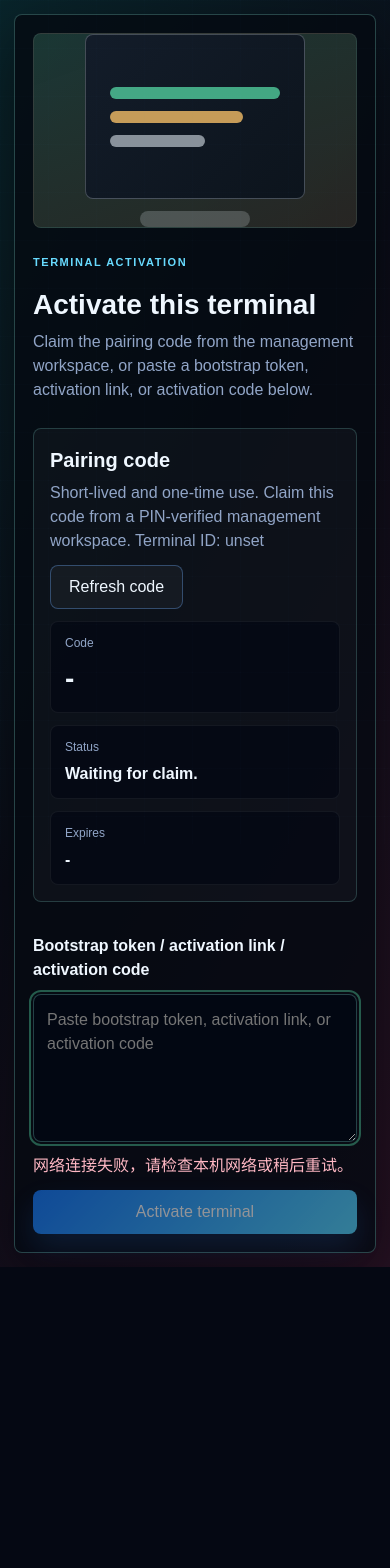
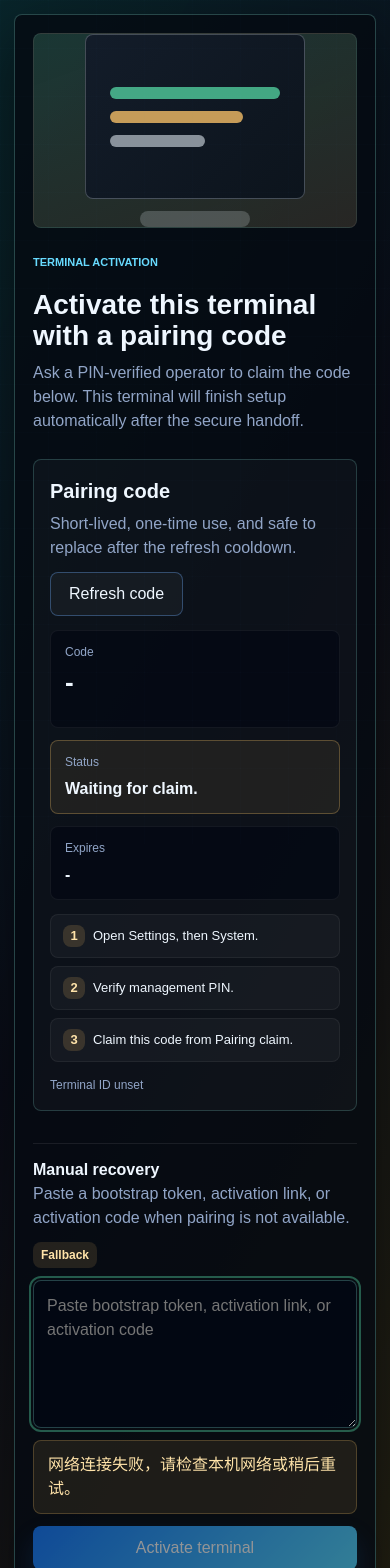
Before and after one commit to jackalwonder/smart_home, a React (Vite) app in the folder frontend/: page /editor in a window 390 px wide. Shown: the top 1568 px of the page. Before the commit the page ends 1267 px from the top, so only its background shows below. Built offline with nearby package versions, Linux system fonts and the light colour scheme; no server answers.

Commit message:
polish activation delivery UI (#31)

```diff
--- a/frontend/src/components/settings/TerminalBootstrapTokenPanel.tsx
+++ b/frontend/src/components/settings/TerminalBootstrapTokenPanel.tsx
@@ -130,6 +130,20 @@ export function TerminalBootstrapTokenPanel({
       ]}
       title="Bootstrap token"
     >
+      <ol className="delivery-steps" aria-label="Bootstrap delivery steps">
+        <li>
+          <strong>Select terminal</strong>
+          <span>Choose the device being delivered, reinstalled, or recovered.</span>
+        </li>
+        <li>
+          <strong>Create or reset</strong>
+          <span>Generate a fresh bootstrap token for this terminal only.</span>
+        </li>
+        <li>
+          <strong>Hand off safely</strong>
+          <span>Prefer QR code, then activation link, then activation code.</span>
+        </li>
+      </ol>
       <label className="form-field">
         <span>目标终端</span>
         <select
@@ -174,7 +188,7 @@ export function TerminalBootstrapTokenPanel({
             <div>
               <h4>本次签发结果</h4>
               <p className="muted-copy">
-                请尽快完成终端激活。离开此页后，这里不会再次展示令牌原文。
+                请尽快完成终端激活。离开此页后，这里不会再次展示令牌原文；现场优先交付二维码或激活链接。
               </p>
             </div>
             <button className="button button--ghost" onClick={onCopy} type="button">
@@ -203,6 +217,7 @@ export function TerminalBootstrapTokenPanel({
           </dl>
           <div className="bootstrap-token-delivery">
             <div className="bootstrap-token-delivery__qr">
+              <span className="delivery-method-label">Recommended</span>
               {qrCodeDataUrl ? (
                 <img
                   alt="终端激活二维码"
@@ -218,6 +233,7 @@ export function TerminalBootstrapTokenPanel({
             </div>
             <div className="bootstrap-token-delivery__code">
               <div>
+                <span className="delivery-method-label">Manual entry</span>
                 <h4>终端激活码</h4>
                 <p className="muted-copy">
                   当终端无法扫码时，可复制下面的激活码，在激活页直接粘贴。
--- a/frontend/src/components/settings/TerminalPairingClaimPanel.tsx
+++ b/frontend/src/components/settings/TerminalPairingClaimPanel.tsx
@@ -23,10 +23,24 @@ export function TerminalPairingClaimPanel({
       eyebrow="Terminal install"
       description="After PIN verification, enter the one-time pairing code shown on the terminal. The terminal receives its bootstrap token automatically."
     >
+      <ol className="delivery-steps" aria-label="Pairing claim steps">
+        <li>
+          <strong>Verify PIN</strong>
+          <span>Confirm management access before claiming a terminal.</span>
+        </li>
+        <li>
+          <strong>Enter code</strong>
+          <span>Use the latest code shown on the unactivated terminal.</span>
+        </li>
+        <li>
+          <strong>Confirm activation</strong>
+          <span>The terminal signs in automatically after handoff.</span>
+        </li>
+      </ol>
       <label className="form-field">
         <span>Pairing code</span>
         <input
-          className="control-input"
+          className="control-input pairing-claim-input"
           data-testid="pairing-claim-input"
           disabled={claimBusy}
           onChange={(event) => onChangePairingCode(event.target.value)}
@@ -52,8 +66,8 @@ export function TerminalPairingClaimPanel({
         </p>
       ) : (
         <p className="muted-copy">
-          Use this only during installation or recovery. Pairing codes are short-lived, single-use,
-          and replaced when the terminal issues a new code.
+          Installation and recovery only. Codes are short-lived, single-use, and replaced when the
+          terminal issues a new code.
         </p>
       )}
     </SettingsModuleCard>
--- a/frontend/src/pages/TerminalActivationPage.tsx
+++ b/frontend/src/pages/TerminalActivationPage.tsx
@@ -37,9 +37,9 @@ function formatDateTime(value: string | null | undefined) {
 function pairingStatusCopy(status: string) {
   switch (status) {
     case "CLAIMED":
-      return "Claimed. Waiting for terminal handoff.";
+      return "Claimed. Waiting for secure handoff.";
     case "DELIVERED":
-      return "Activation token delivered. Completing sign-in.";
+      return "Token delivered. Completing sign-in.";
     case "COMPLETED":
       return "Activation already completed.";
     case "EXPIRED":
@@ -48,6 +48,20 @@ function pairingStatusCopy(status: string) {
       return "Pairing code was replaced. Refresh to issue a new one.";
     default:
       return "Waiting for claim.";
+  }
+}
+
+function pairingStatusTone(status: string) {
+  switch (status) {
+    case "CLAIMED":
+    case "DELIVERED":
+    case "COMPLETED":
+      return "success";
+    case "EXPIRED":
+    case "INVALIDATED":
+      return "warning";
+    default:
+      return "waiting";
   }
 }
 
@@ -171,6 +185,8 @@ export function TerminalActivationPage({
   }
 
   const displayError = localError ?? pairingError ?? error;
+  const pairingCode = pairingSession?.pairing_code ?? (pairingBusy ? "Loading..." : "-");
+  const pairingTone = pairingError ? "warning" : pairingStatusTone(pairingStatus);
 
   return (
     <main className="terminal-activation">
@@ -190,11 +206,11 @@ export function TerminalActivationPage({
             id="terminal-activation-title"
             aria-label="激活这台中控"
           >
-            Activate this terminal
+            Activate this terminal with a pairing code
           </h1>
           <p>
-            Claim the pairing code from the management workspace, or paste a bootstrap token,
-            activation link, or activation code below.
+            Ask a PIN-verified operator to claim the code below. This terminal will finish setup
+            automatically after the secure handoff.
           </p>
         </div>
 
@@ -203,8 +219,7 @@ export function TerminalActivationPage({
             <div>
               <h2 id="pairing-title">Pairing code</h2>
               <p className="muted-copy">
-                Short-lived and one-time use. Claim this code from a PIN-verified management
-                workspace. Terminal ID: <span data-testid="pairing-terminal-id">{terminalId}</span>
+                Short-lived, one-time use, and safe to replace after the refresh cooldown.
               </p>
             </div>
             <button
@@ -221,10 +236,10 @@ export function TerminalActivationPage({
             <div className="terminal-activation__pairing-code">
               <span className="terminal-activation__pairing-label">Code</span>
               <strong data-testid="pairing-code-value">
-                {pairingSession?.pairing_code ?? (pairingBusy ? "Loading..." : "-")}
+                {pairingCode}
               </strong>
             </div>
-            <div className="terminal-activation__pairing-meta">
+            <div className={`terminal-activation__pairing-meta is-${pairingTone}`}>
               <span>Status</span>
               <strong data-testid="pairing-status-value">{pairingStatusCopy(pairingStatus)}</strong>
             </div>
@@ -233,14 +248,32 @@ export function TerminalActivationPage({
               <strong>{formatDateTime(pairingSession?.expires_at)}</strong>
             </div>
           </div>
+          <ol className="terminal-activation__steps" aria-label="Pairing steps">
+            <li>Open Settings, then System.</li>
+            <li>Verify management PIN.</li>
+            <li>Claim this code from Pairing claim.</li>
+          </ol>
+          <p className="terminal-activation__terminal-id">
+            Terminal ID <span data-testid="pairing-terminal-id">{terminalId}</span>
+          </p>
         </section>
 
         <form className="terminal-activation__form" onSubmit={handleSubmit}>
-          <label htmlFor="bootstrap-token">Bootstrap token / activation link / activation code</label>
+          <div className="terminal-activation__manual-header">
+            <div>
+              <label htmlFor="bootstrap-token">Manual recovery</label>
+              <p className="terminal-activation__hint">
+                Paste a bootstrap token, activation link, or activation code when pairing is not
+                available.
+              </p>
+            </div>
+            <span>Fallback</span>
+          </div>
           <textarea
             ref={inputRef}
             id="bootstrap-token"
             name="bootstrap-token"
+            aria-label="Bootstrap token / activation link / activation code"
             autoComplete="off"
             spellCheck={false}
             value={token}
@@ -259,8 +292,7 @@ export function TerminalActivationPage({
             </p>
           ) : (
             <p className="terminal-activation__hint">
-              The pairing code above is the fastest path. Manual bootstrap entry stays available as
-              a fallback.
+              Keep this page open while the management workspace claims the pairing code.
             </p>
           )}
           <button
--- a/frontend/src/styles/layout.css
+++ b/frontend/src/styles/layout.css
@@ -18,7 +18,7 @@
   place-items: center;
   padding: 24px;
   background:
-    linear-gradient(120deg, rgba(9, 39, 45, 0.92), rgba(10, 13, 24, 0.98) 46%, rgba(41, 18, 36, 0.9)),
+    linear-gradient(120deg, rgba(9, 39, 45, 0.92), rgba(10, 13, 24, 0.98) 48%, rgba(38, 34, 18, 0.9)),
     var(--bg);
 }
 
@@ -46,6 +46,10 @@
     linear-gradient(160deg, rgba(88, 224, 170, 0.16), rgba(255, 198, 106, 0.1)),
     rgba(255, 255, 255, 0.04);
   border: 1px solid rgba(255, 255, 255, 0.08);
+}
+
+.terminal-activation .card-eyebrow {
+  letter-spacing: 0;
 }
 
 .terminal-activation__screen {
@@ -94,7 +98,7 @@
 .terminal-activation__pairing {
   grid-column: 2;
   display: grid;
-  gap: 12px;
+  gap: 14px;
   padding: 16px;
   border-radius: 8px;
   border: 1px solid rgba(126, 218, 208, 0.22);
@@ -115,7 +119,7 @@
 
 .terminal-activation__pairing-grid {
   display: grid;
-  grid-template-columns: minmax(0, 1.1fr) repeat(2, minmax(0, 1fr));
+  grid-template-columns: minmax(0, 1.55fr) repeat(2, minmax(0, 1fr));
   gap: 12px;
 }
 
@@ -136,8 +140,71 @@
 }
 
 .terminal-activation__pairing-code strong {
-  font-size: 28px;
-  letter-spacing: 0.08em;
+  display: block;
+  min-height: 48px;
+  font-size: 26px;
+  letter-spacing: 0;
+  line-height: 1.18;
+  white-space: nowrap;
+  overflow-x: auto;
+}
+
+.terminal-activation__pairing-meta strong {
+  overflow-wrap: anywhere;
+}
+
+.terminal-activation__pairing-meta.is-success {
+  border-color: rgba(88, 224, 170, 0.24);
+  background: rgba(88, 224, 170, 0.08);
+}
+
+.terminal-activation__pairing-meta.is-warning {
+  border-color: rgba(255, 198, 106, 0.28);
+  background: rgba(255, 198, 106, 0.08);
+}
+
+.terminal-activation__pairing-meta.is-waiting {
+  border-color: rgba(104, 219, 255, 0.22);
+}
+
+.terminal-activation__steps {
+  display: grid;
+  grid-template-columns: repeat(3, minmax(0, 1fr));
+  gap: 8px;
+  margin: 0;
+  padding: 0;
+  list-style: none;
+  counter-reset: activation-step;
+}
+
+.terminal-activation__steps li {
+  counter-increment: activation-step;
+  min-width: 0;
+  padding: 10px 12px;
+  border-radius: 8px;
+  border: 1px solid rgba(255, 255, 255, 0.06);
+  background: rgba(255, 255, 255, 0.035);
+  color: var(--text);
+  font-size: 13px;
+}
+
+.terminal-activation__steps li::before {
+  content: counter(activation-step);
+  display: inline-grid;
+  place-items: center;
+  width: 22px;
+  height: 22px;
+  margin-right: 8px;
+  border-radius: 8px;
+  background: rgba(255, 198, 106, 0.16);
+  color: #ffe3a9;
+  font-weight: 700;
+}
+
+.terminal-activation__terminal-id {
+  color: var(--muted);
+  font-size: 12px;
+  overflow-wrap: anywhere;
 }
 
 .terminal-activation__copy {
@@ -159,10 +226,29 @@
   display: grid;
   gap: 12px;
   margin-top: 6px;
+  padding-top: 14px;
+  border-top: 1px solid rgba(255, 255, 255, 0.08);
 }
 
-.terminal-activation__form label {
+.terminal-activation__manual-header {
+  display: flex;
+  justify-content: space-between;
+  align-items: start;
+  gap: 12px;
+}
+
+.terminal-activation__manual-header label {
   color: var(--text);
+  font-weight: 700;
+}
+
+.terminal-activation__manual-header span {
+  flex: 0 0 auto;
+  padding: 4px 8px;
+  border-radius: 8px;
+  background: rgba(255, 198, 106, 0.12);
+  color: #ffe3a9;
+  font-size: 12px;
   font-weight: 700;
 }
 
@@ -183,7 +269,11 @@
 }
 
 .terminal-activation__error {
-  color: #ffb8c4;
+  padding: 12px 14px;
+  border-radius: 8px;
+  border: 1px solid rgba(255, 198, 106, 0.22);
+  background: rgba(255, 198, 106, 0.09);
+  color: #ffe3a9;
 }
 
 .button:disabled {
@@ -502,6 +592,7 @@
   padding: 0 18px;
   border-radius: 8px;
   cursor: pointer;
+  text-align: center;
   transition: transform 160ms ease, opacity 160ms ease, background 160ms ease;
 }
 
@@ -725,7 +816,15 @@
     grid-template-columns: 1fr;
   }
 
+  .terminal-activation__steps {
+    grid-template-columns: 1fr;
+  }
+
   .terminal-activation__pairing-header {
+    flex-direction: column;
+  }
+
+  .terminal-activation__manual-header {
     flex-direction: column;
   }
 
--- a/frontend/src/styles/settings.css
+++ b/frontend/src/styles/settings.css
@@ -221,6 +221,56 @@
   position: relative;
 }
 
+.delivery-steps {
+  display: grid;
+  grid-template-columns: repeat(3, minmax(0, 1fr));
+  gap: 10px;
+  margin: 0;
+  padding: 0;
+  list-style: none;
+  counter-reset: delivery-step;
+}
+
+.delivery-steps li {
+  counter-increment: delivery-step;
+  min-width: 0;
+  display: grid;
+  gap: 6px;
+  padding: 12px 14px;
+  border-radius: 8px;
+  border: 1px solid rgba(255, 255, 255, 0.06);
+  background: rgba(255, 255, 255, 0.035);
+}
+
+.delivery-steps li::before {
+  content: counter(delivery-step);
+  display: inline-grid;
+  place-items: center;
+  width: 24px;
+  height: 24px;
+  border-radius: 8px;
+  background: rgba(255, 198, 106, 0.14);
+  color: #ffe3a9;
+  font-weight: 700;
+}
+
+.delivery-steps strong {
+  color: var(--text);
+  font-size: 14px;
+}
+
+.delivery-steps span {
+  color: var(--muted);
+  font-size: 12px;
+}
+
+.pairing-claim-input {
+  font-size: 20px;
+  font-weight: 700;
+  letter-spacing: 0;
+  text-transform: uppercase;
+}
+
 .bootstrap-token-reveal {
   display: grid;
   gap: 12px;
@@ -278,6 +328,10 @@
   display: grid;
   gap: 10px;
   min-width: 0;
+  padding: 12px;
+  border-radius: 8px;
+  border: 1px solid rgba(255, 255, 255, 0.06);
+  background: rgba(3, 8, 19, 0.42);
 }
 
 .bootstrap-token-delivery__qr-image,
@@ -303,6 +357,16 @@
 
 .bootstrap-token-delivery__code h4 {
   margin: 0 0 6px;
+}
+
+.delivery-method-label {
+  justify-self: start;
+  padding: 4px 8px;
+  border-radius: 8px;
+  background: rgba(88, 224, 170, 0.1);
+  color: #b6f4de;
+  font-size: 12px;
+  font-weight: 700;
 }
 
 .policy-editor,
@@ -579,6 +643,7 @@
   }
 
   .settings-form-grid,
+  .delivery-steps,
   .favorite-editor__row,
   .policy-editor__row,
   .backup-panel__toolbar,
```
Also changed, not shown: 1 other file (tests, documents, lock files or other folders).
